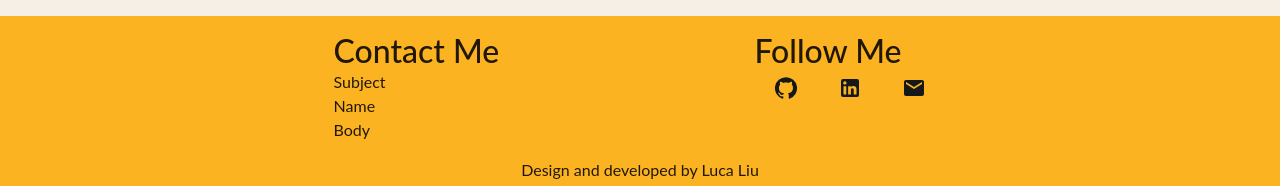
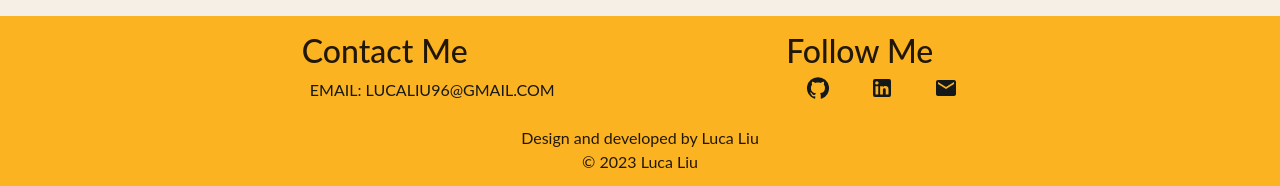
Before and after one commit to liulc006/portfolio, a React app: page /#/ in a window 1280 px wide. Shown: the part 2493-2679 px from the top of the page. Built offline with nearby package versions, Linux system fonts and the light colour scheme; the HTML template or start-up script is replaced by a standard one.

Commit message:
basic footer done

```diff
--- a/src/Components/Footer.js
+++ b/src/Components/Footer.js
@@ -16,9 +16,13 @@
             <Box sx={{marginBottom:'1rem', width:'90%', display:'flex', flexDirection:'row', justifyContent:'space-evenly', alignItems:'start'}}>
                 <Box id='contactme' sx={{flexBasis:'1', display:'flex', flexDirection:'column'}}>
                     <Typography variant="h2">Contact Me</Typography>
-                    <Typography variant="body">Subject</Typography>
+                    {/* <Typography variant="body">Subject</Typography>
                     <Typography variant="body">Name</Typography>
-                    <Typography variant="body">Body</Typography>
+                    <Typography variant="body">Body</Typography> */}
+                    <Button href='mailto:lucaliu96@gmail.com?Subject=Portfolio Inquiry'>
+                        <Typography variant="body">EMAIL: lucaliu96@gmail.com</Typography>
+                    </Button>
+
 
 
                 </Box>
```
